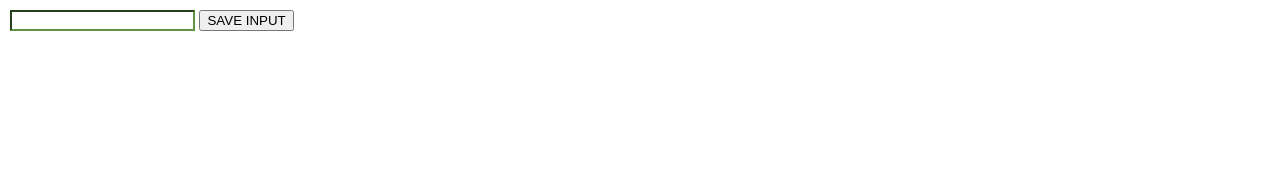
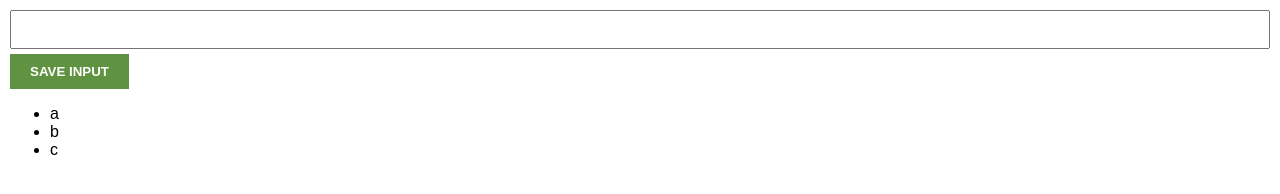
Before and after one commit to OmarMansourAhmed/My-Chrome-Extension, a plain HTML site: page index.html in a window 1280 px wide. Drawn offline with Linux system fonts and the light colour scheme.

Commit message:
basic functionalities

```diff
--- a/index.html
+++ b/index.html
@@ -9,6 +9,7 @@
 <body>
     <input type="text" id="input-el">
     <button id="input-btn">SAVE INPUT</button>
+    <ul id="ul-el"></ul>
 
 
 
--- a/index.js
+++ b/index.js
@@ -0,0 +1,21 @@
+
+let myLead = ["a", "b", "c"]
+
+const inputEl = document.getElementById("input-el");
+const inputBtn = document.getElementById("input-btn");
+const ulEl = document.getElementById("ul-el");
+
+
+inputBtn.addEventListener("click", function(){
+    console.log("Button Clicked")
+    // myLead.push("www.awesomsite.com")
+    const inputInfo = inputEl.value; // to get a value from input field
+    myLead.push(inputInfo);
+    console.log(myLead);
+})
+
+
+for(let i=0; i<myLead.length; ++i){
+    // ulEl.textContent += myLead[i] + " ";
+    ulEl.innerHTML += "<li>" + myLead[i] + "</li>" // inject html using js code
+}
--- a/style.css
+++ b/style.css
@@ -8,6 +8,20 @@ body{
 
 
 input{
+    width: 100%;
+    padding: 10px;
+    /* to make the full width include the padding */
+    box-sizing: border-box;
+    margin-bottom: 5px;
+    border-style: 2px solid #5f9341;
+}
 
-    border-color: #5f9341;
+
+button{
+    padding: 10px 20px;
+    background-color: #5f9341;
+    color: white;
+    font-weight: bold;
+    border: none;
+    cursor: pointer;
 }
```
